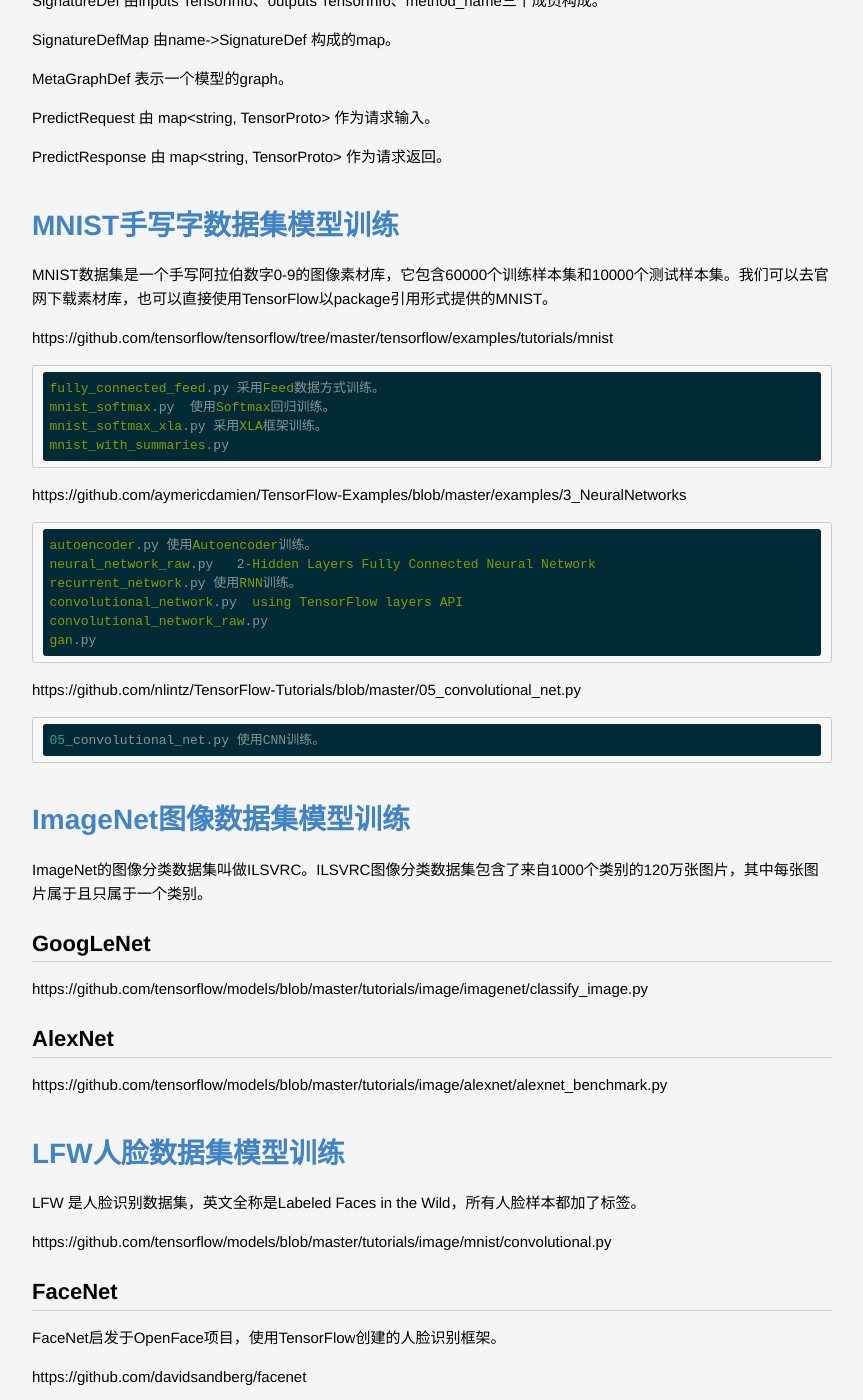
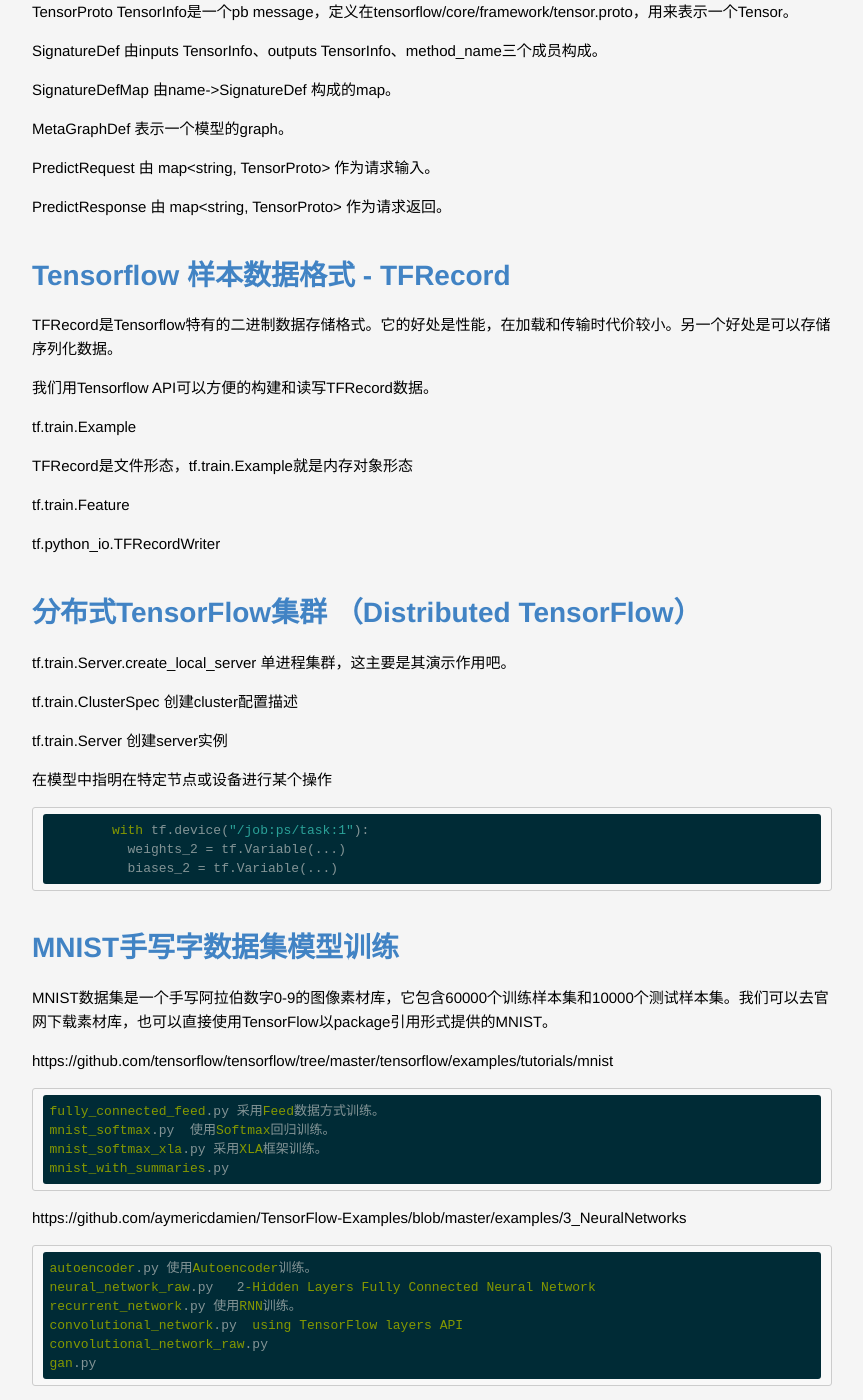
Before and after one commit to lucky521/blog, a Jekyll site: the page built from _posts/ml/2017-10-26-tensorflow.markdown, in a window 1280 px wide and 1400 px high, scrolled down 13086 px. Shown: the whole window, without its empty margins (208-1071 px from the left). Built offline with Jekyll 4.4.1, drawn with Linux system fonts in a browser that asks for light colours; some of the changed text lies outside the part shown.

Commit message:
update blog

```diff
--- a/_posts/ml/2017-10-26-tensorflow.markdown
+++ b/_posts/ml/2017-10-26-tensorflow.markdown
@@ -24,6 +24,7 @@
 
 
 
+
 ## TensorFlow Estimator (High-Level API)
 
 ### tf.estimator.Estimator 类
@@ -47,6 +48,10 @@
  tf.estimator.ModeKeys  设定当前的工作模式（eval、predict、train）
 
  tf.estimator.WarmStartSettings
+
+
+
+
 
 
 
@@ -130,9 +135,15 @@
 https://github.com/tensorflow/tensorboard/tree/master/tensorboard/plugins/profile
 
 
+
+
+
 ## TensorFlow Debugger
 
 https://www.tensorflow.org/api_guides/python/tfdbg
+
+
+
 
 
 
@@ -183,6 +194,8 @@
 在客户端把样本数据作为请求发送到TensorFlow ModelServer，
 
 		python tensorflow_serving/example/mnist_client.py --num_tests=1000 --server=localhost:9000
+
+
 
 
 
@@ -588,6 +601,40 @@
 
 
 
+# Tensorflow 样本数据格式 - TFRecord
+
+TFRecord是Tensorflow特有的二进制数据存储格式。它的好处是性能，在加载和传输时代价较小。另一个好处是可以存储序列化数据。
+
+我们用Tensorflow API可以方便的构建和读写TFRecord数据。
+
+
+tf.train.Example
+
+TFRecord是文件形态，tf.train.Example就是内存对象形态
+
+
+tf.train.Feature
+
+
+tf.python_io.TFRecordWriter
+
+
+
+# 分布式TensorFlow集群 （Distributed TensorFlow）
+
+tf.train.Server.create_local_server 单进程集群，这主要是其演示作用吧。
+
+tf.train.ClusterSpec  创建cluster配置描述
+
+tf.train.Server 创建server实例
+
+在模型中指明在特定节点或设备进行某个操作
+
+		with tf.device("/job:ps/task:1"):
+		  weights_2 = tf.Variable(...)
+		  biases_2 = tf.Variable(...)
+
+
 
 
 
```
Also changed, not shown: _posts/ml/2018-04-18-feature-engineering.markdown (+19 -0 lines).
